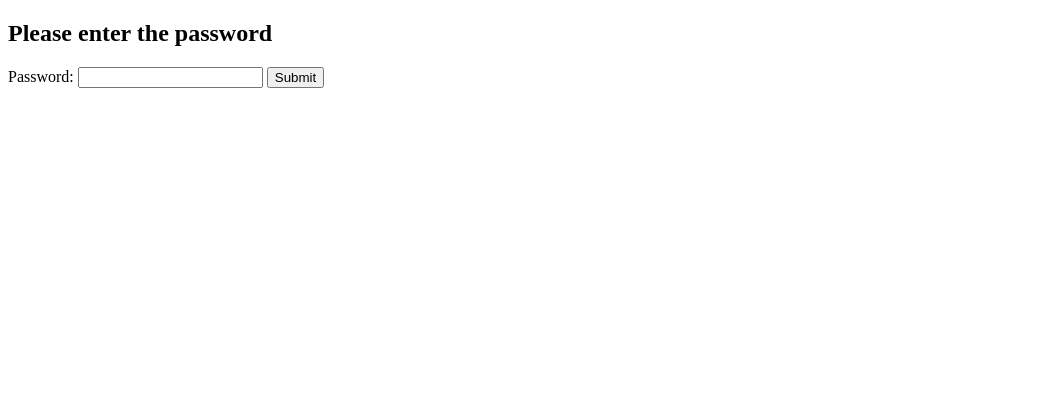
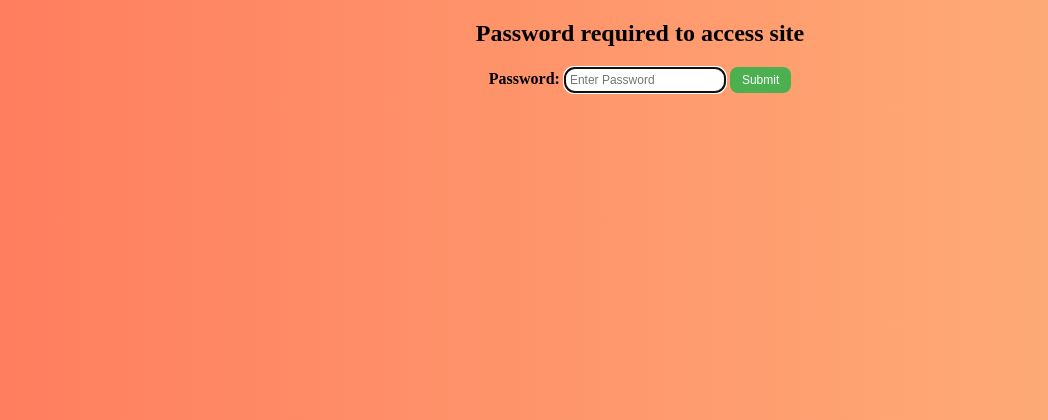
Before and after one commit to dannlori/Paystubs, a PHP site: page /login.php in a window 1280 px wide. Shown: the top 420 px of the page, without its empty margins (0-1048 px from the left). Run offline with PHP 8.4, Linux system fonts and the light colour scheme; a stand-in replaces the project's code that opens the database connection.

Commit message:
On branch main 	modified:   default.php 	modified:   login.php Added bg color to login and default pages Added rounded corners to password and submit buttons

```diff
--- a/default.php
+++ b/default.php
@@ -24,6 +24,7 @@ if (!isset($_SESSION['authenticated']) || $_SESSION['authenticated'] !== true) {
             margin: 0;
             padding: 0;
             height: 100%;
+            background: linear-gradient(to right, #ff7e5f, #feb47b); /* Adjust colors */
         }
 
         .fullscreen-div {
--- a/login.php
+++ b/login.php
@@ -23,16 +23,47 @@ if ($_SERVER['REQUEST_METHOD'] == 'POST') {
     <head>
         <meta charset="UTF-8">
         <title>Login</title>
+        <style>
+            body {
+               background: linear-gradient(to right, #ff7e5f, #feb47b); /* Adjust colors */
+            }
+            #password {
+                border-radius: 10px;  /* Adjust the value for roundness */
+                padding: 5px;
+                border: 1px solid #ccc;
+                width: 150px;  /* Adjust width as needed */
+                font-size: 12px;
+            }
+            #submit-button {
+                border-radius: 8px;  /* Adjust the value for roundness */
+                padding: 6px 12px;
+                border: none;
+                background-color: #4CAF50;  /* Button color */
+                color: white;
+                font-size: 12px;
+                cursor: pointer;
+            }
+
+            #submit-button:hover {
+                background-color: #45a049;  /* Darker shade on hover */
+            }
+        </style>
     </head>
     <body>
-    <h2>Please enter the password</h2>
+        <h2>
+            <center>Password required to access site</center>
+        </h2>
+        <p>
+            <center>
                 <?php if (isset($error)) : ?>
                     <p style="color: red;"><?php echo $error; ?></p>
                 <?php endif; ?>
                 <form action="login.php" method="POST">
-        <label for="password">Password:</label>
-        <input type="password" id="password" name="password" required>
-        <button type="submit">Submit</button>
+                    <label for="password"><b>Password:</b></label>
+                    <input type="password" id="password" name="password" required autofocus placeholder="Enter Password">
+                    <button type="submit" id="submit-button">Submit</button>
                 </form>
+            </center>
+        </p>
     </body>
 </html>
```
Lines whose indentation alone changed are shown as unchanged.
